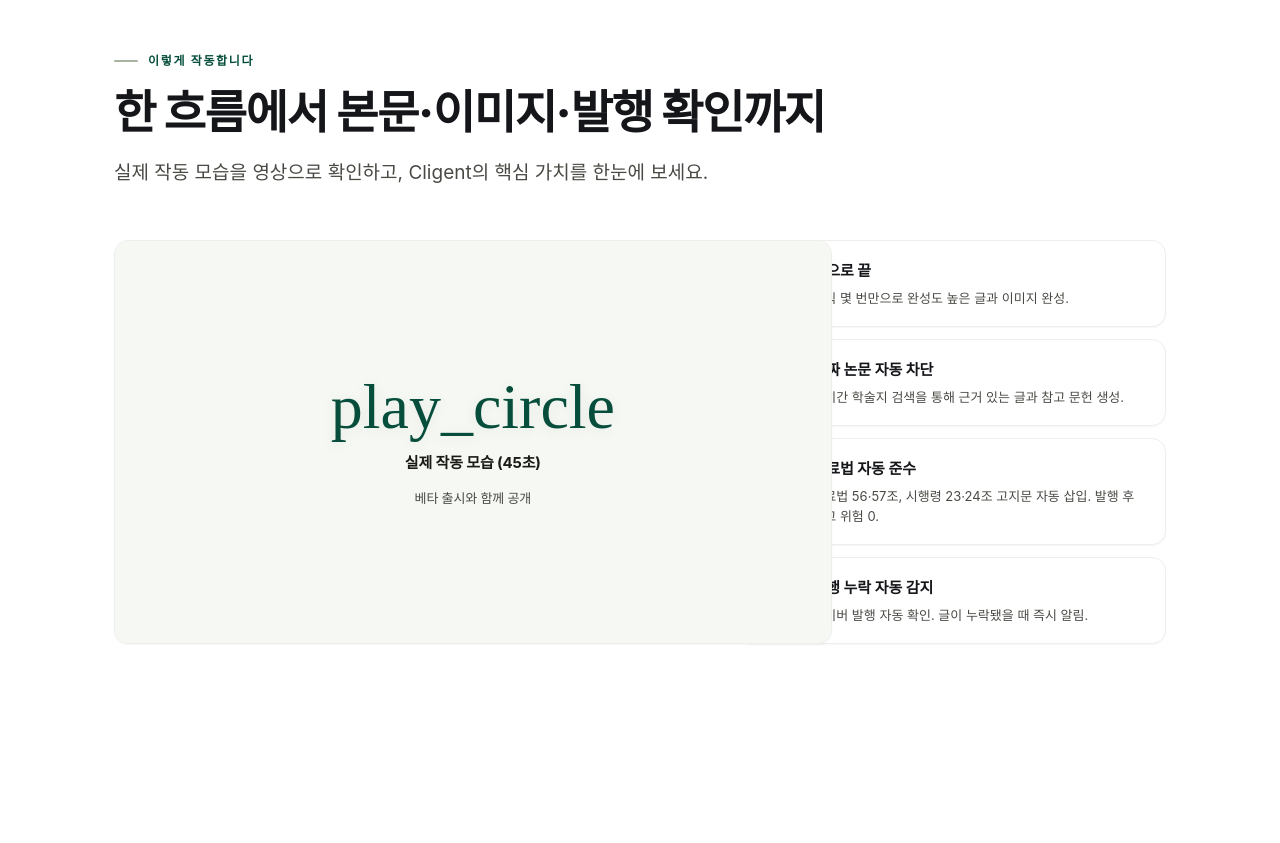
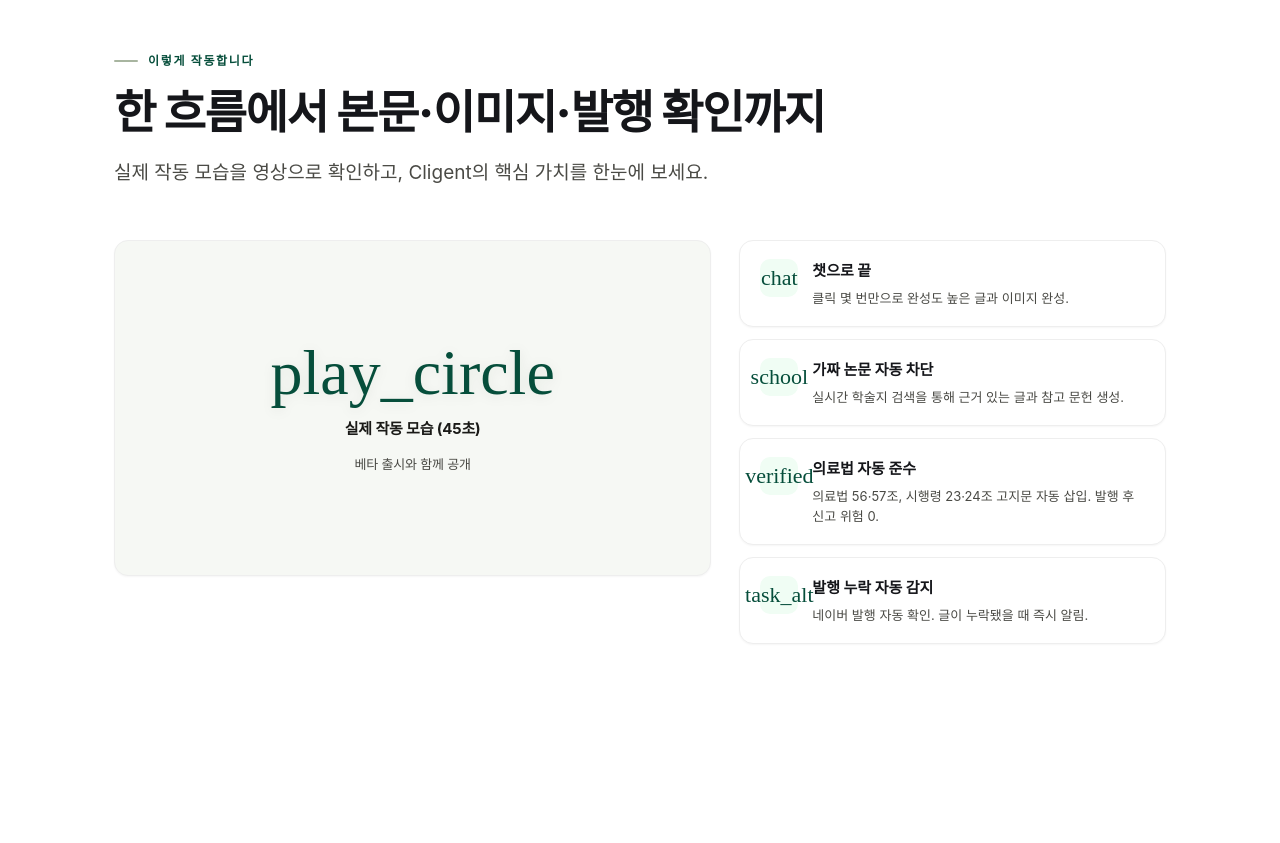
Before and after one commit to Jump-High-Kid/Cligent, a FastAPI app: page / in a window 1280 px wide. Shown: the part 3268-4111 px from the top of the page. Run offline with FastAPI, Linux system fonts and the light colour scheme; parts of the project's set-up code (start-up, migrations or seed data) failed here and were passed over; some web fonts are replaced.

Commit message:
fix(landing): howto 영상 placeholder 가독성 + align stretch → start

```diff
--- a/templates/landing.html
+++ b/templates/landing.html
@@ -482,27 +482,30 @@
     display: grid;
     grid-template-columns: minmax(0, 1.4fr) minmax(0, 1fr);
     gap: 28px;
-    margin-top: 24px;
-    align-items: stretch;
+    margin-top: 32px;            /* 24 → 32 sub와 충분히 분리 */
+    align-items: start;          /* stretch → start: 영상 16/9 비율 보존, 카드 자연 높이 */
   }
   /* 영상 placeholder — 16:9 비율, 베타 시점엔 정적 카드 */
   .howto-video {
-    background: var(--surface);
+    background: var(--sage-tint, #f6f8f4);
     border: 1px solid var(--border-soft);
     border-radius: var(--radius);
     box-shadow: var(--shadow-xs);
     overflow: hidden;
     position: relative;
     aspect-ratio: 16 / 9;
+    min-height: 240px;           /* aspect-ratio 미지원 브라우저 fallback */
+    align-self: start;
   }
   .howto-video .video-placeholder {
     position: absolute; inset: 0;
     display: flex; flex-direction: column;
     align-items: center; justify-content: center;
     gap: 12px;
-    background: var(--sage-tint, #f6f8f4);
+    background: transparent;
     text-align: center;
     padding: 24px;
+    z-index: 1;
   }
   .howto-video .video-placeholder .play-icon {
     font-size: 64px;
```
